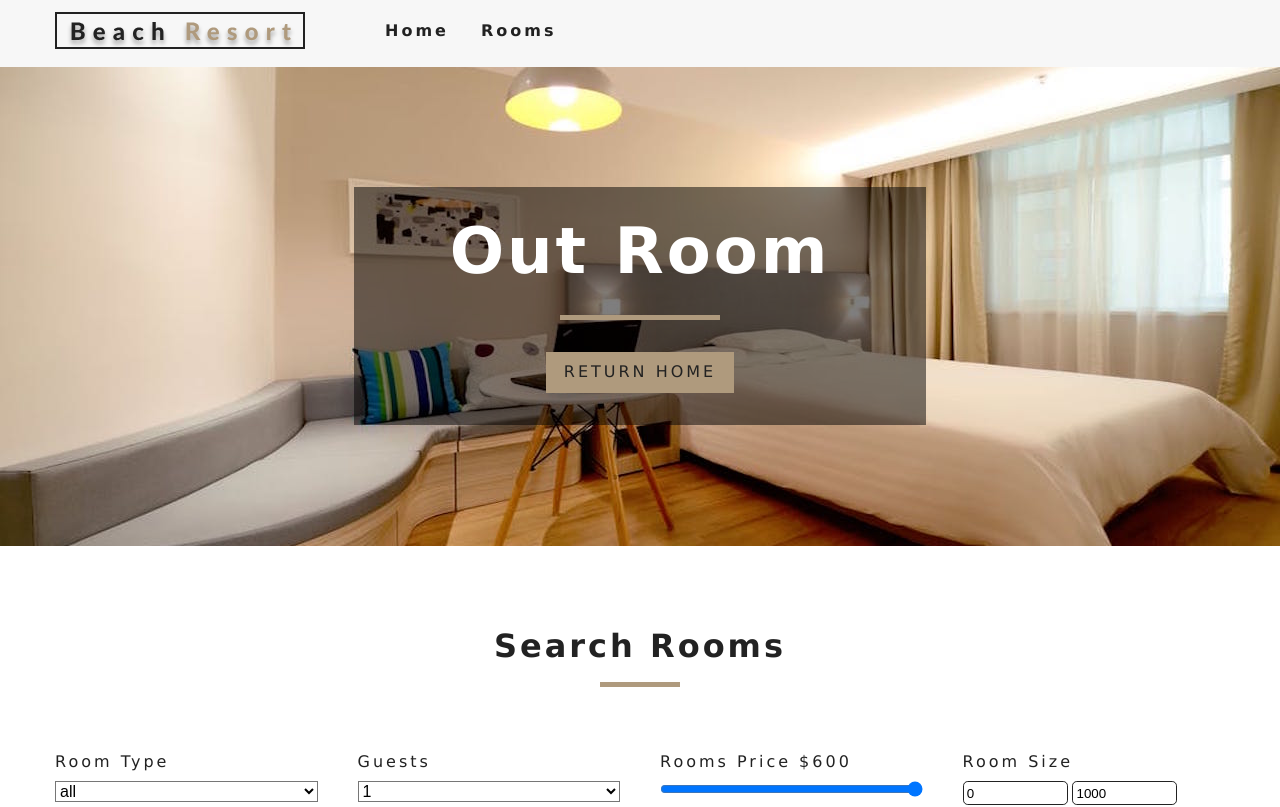
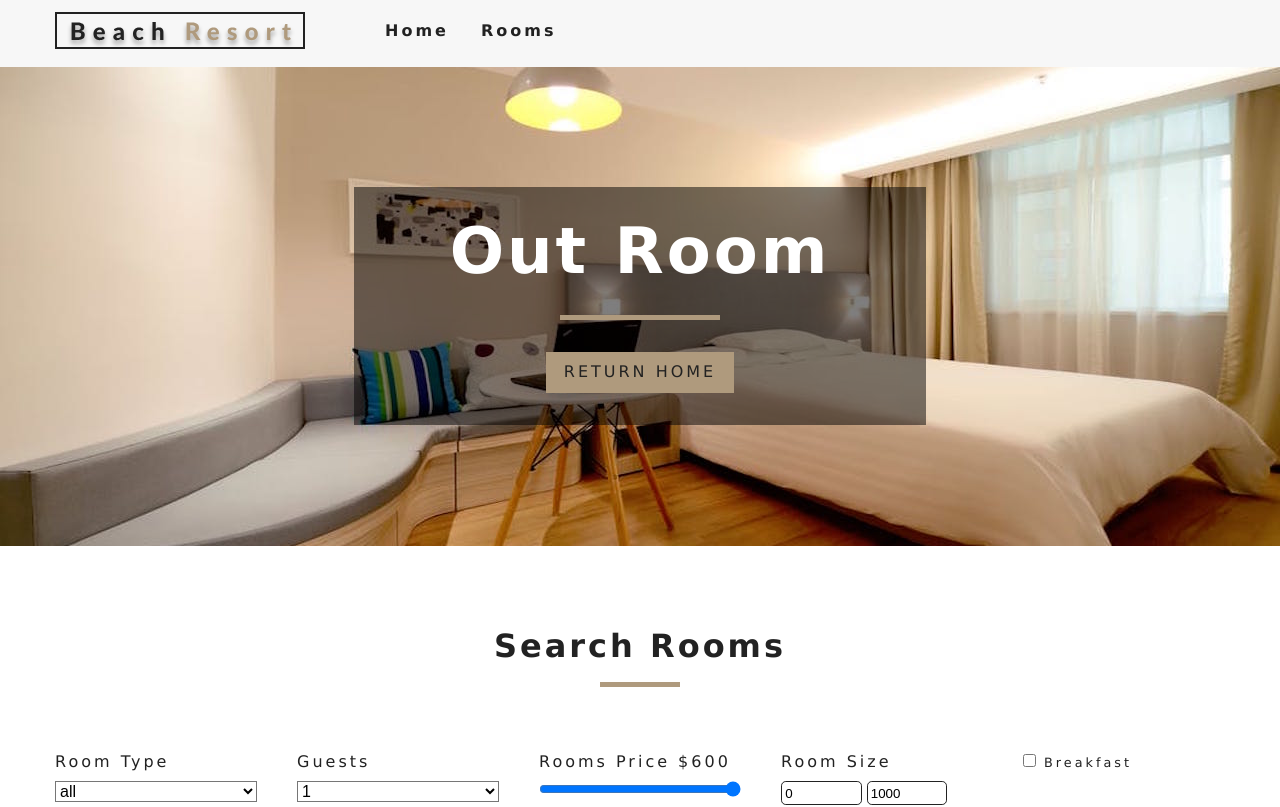
Before and after one commit to juliaosmolovska/react_website_2, a React (Create React App) app: page /rooms in a window 1280 px wide. Shown: the top 807 px of the page. Built offline with nearby package versions, Linux system fonts and the light colour scheme.

Commit message:
Add breakfast for RoomFilter

```diff
--- a/src/components/RoomFilter.js
+++ b/src/components/RoomFilter.js
@@ -109,6 +109,20 @@
             </div>
           </div>
           {/* end of size */}
+          {/* extras */}
+          <div className='form-group'>
+            <div className='single-extra'>
+              <input
+                type='checkbox'
+                name='breakfast'
+                id='breakfast'
+                checked={breakfast}
+                onChange={handleChange}
+              />
+              <label htmlFor='breakfast'>breakfast</label>
+            </div>
+          </div>
+          {/* end of extras */}
         </form>
     </section>
   );
```
